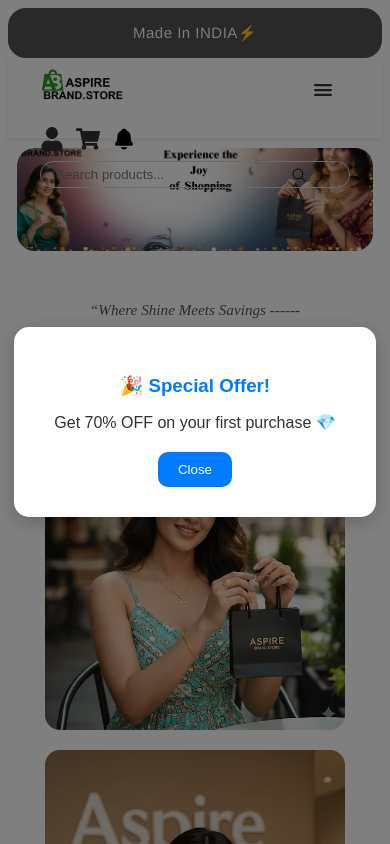
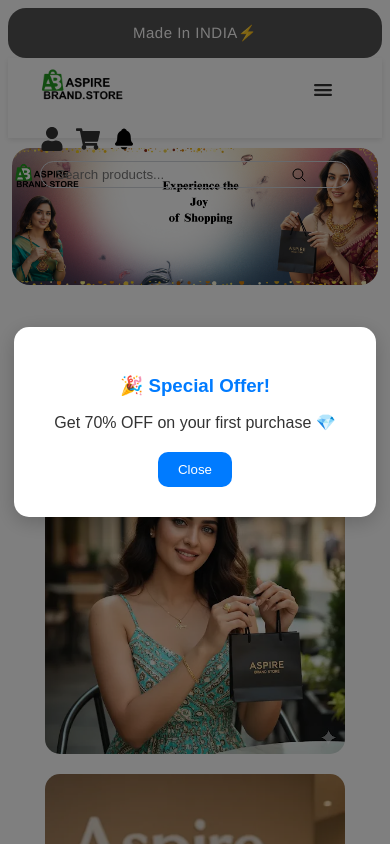
Before and after one commit to Sajid-sid/Aspire-Brand-Store-website, a React (Vite) app: page / in a window 390 px wide. Shown: the top 844 px of the page. Built offline with nearby package versions, Linux system fonts and the light colour scheme.

Commit message:
Home.jsx and Home.css
changed and updated the mobile responsive.

```diff
--- a/src/Home.css
+++ b/src/Home.css
@@ -270,8 +270,6 @@
 }
 
 
-
-/* 🖼️ Second Banner Image Section */
 .secondImage {
   position: relative;
   width: 100%;
@@ -279,38 +277,48 @@
   margin: 20px auto 90px;
   border-radius: 18px;
   overflow: hidden;
-  height:auto;
+  height: auto;
   margin-top: 10px;
+  display: flex;
+  justify-content: center;
+  align-items: center;
 }
 
-/* Style the <ul> & <li> inside it */
 .secondImage ul {
   list-style: none;
   padding: 0;
   margin: 0;
+  width: 100%;
 }
 
 .secondImage li {
   width: 100%;
 }
 
-/* The actual banner image */
+/* Main Image Styling */
 .secondImage img {
   display: block;
   width: 100%;
   height: auto;
   border-radius: 18px;
-  object-fit: cover;
+  object-fit: contain; /* changed from cover → contain */
+  object-position: center;
   transition: opacity 0.8s ease-in-out;
 }
 
-/* ✅ Responsive Design */
+/* ===== Large Tablet / Laptop ===== */
 @media (max-width: 1024px) {
   .secondImage {
     max-width: 95%;
+    margin: 18px auto 70px;
+  }
+
+  .secondImage img {
+    border-radius: 16px;
   }
 }
 
+/* ===== Tablet ===== */
 @media (max-width: 768px) {
   .secondImage {
     max-width: 90%;
@@ -319,16 +327,35 @@
 
   .secondImage img {
     border-radius: 15px;
+    width: 100%;
+    height: auto; /* Let height auto adjust */
   }
 }
 
-@media (max-width: 480px) {
+/* ===== Mobile ===== */
+@media (max-width: 576px) {
   .secondImage {
     max-width: 95%;
-    margin: 10px auto 50px;
+    margin: 12px auto 50px;
+  }
+
+  .secondImage img {
+    border-radius: 14px;
+    width: 100%;
+    height: auto;
+  }
+}
+
+/* ===== Small Mobile ===== */
+@media (max-width: 400px) {
+  .secondImage {
+    max-width: 98%;
+    margin: 10px auto 40px;
   }
 
   .secondImage img {
     border-radius: 12px;
+    width: 100%;
+    height: auto;
   }
 }
--- a/src/Home.jsx
+++ b/src/Home.jsx
@@ -17,7 +17,7 @@
 
 export const Home = () => {
     const sandeepsliders = [
-        { Image: Bannerimage }, { Image: Bannerimage1 },{Image: Bannerimage2}
+        { Image: Bannerimage }, { Image: Bannerimage1 }, { Image: Bannerimage2 }
     ]
     const [current, setCurrent] = useState(0);
     useEffect(() => {
@@ -30,8 +30,8 @@
     return (
         <>
             <div className='secondImage'>
-                  <Component/>
-                   <PopUp/>
+                {/* <Component/> */}
+                <PopUp />
                 <ul>
                     <li style={{ listStyle: 'none' }}>
                         <img src={sandeepsliders[current].Image} alt="slider" />
@@ -61,7 +61,7 @@
             <div className="marquee-container">
                 <marquee behavior="scroll" direction="left" scrollamount="9" className="marquee-text">
                     Limited Stock Available – Order Now!  &nbsp;  &nbsp;
-                     ✨ Flat 80% Discount ✨
+                    ✨ Flat 80% Discount ✨
                 </marquee>
 
                 <marquee behavior="scroll" direction="left" scrollamount="7.5" className="marquee-gif">
```
